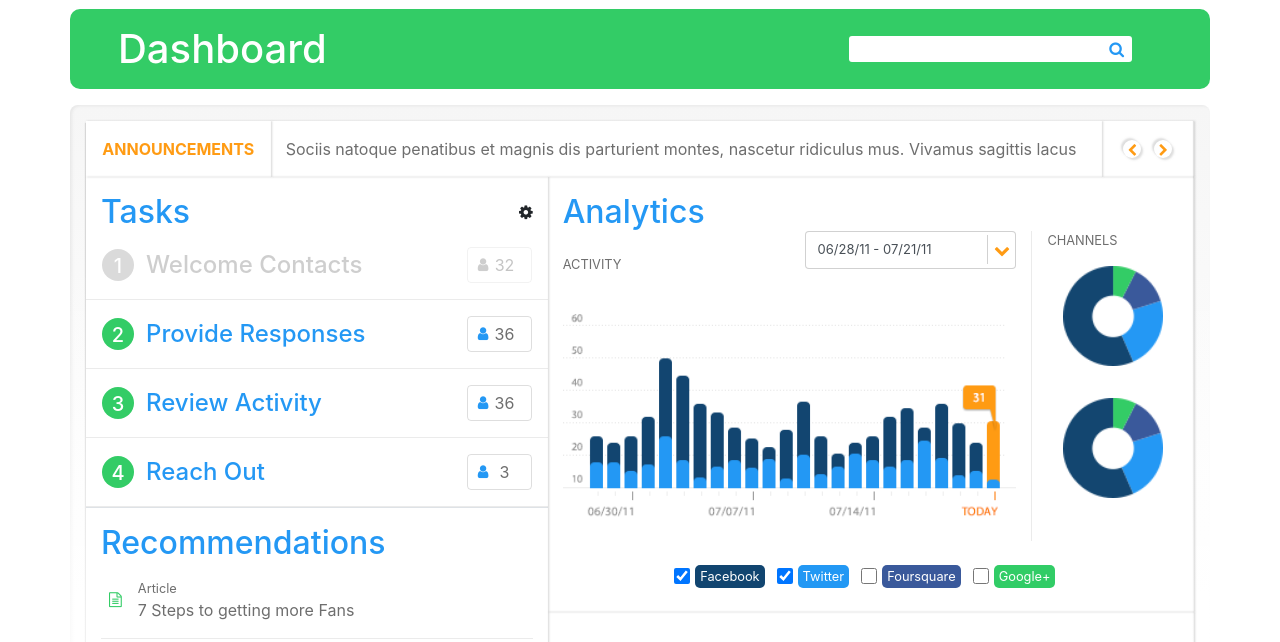
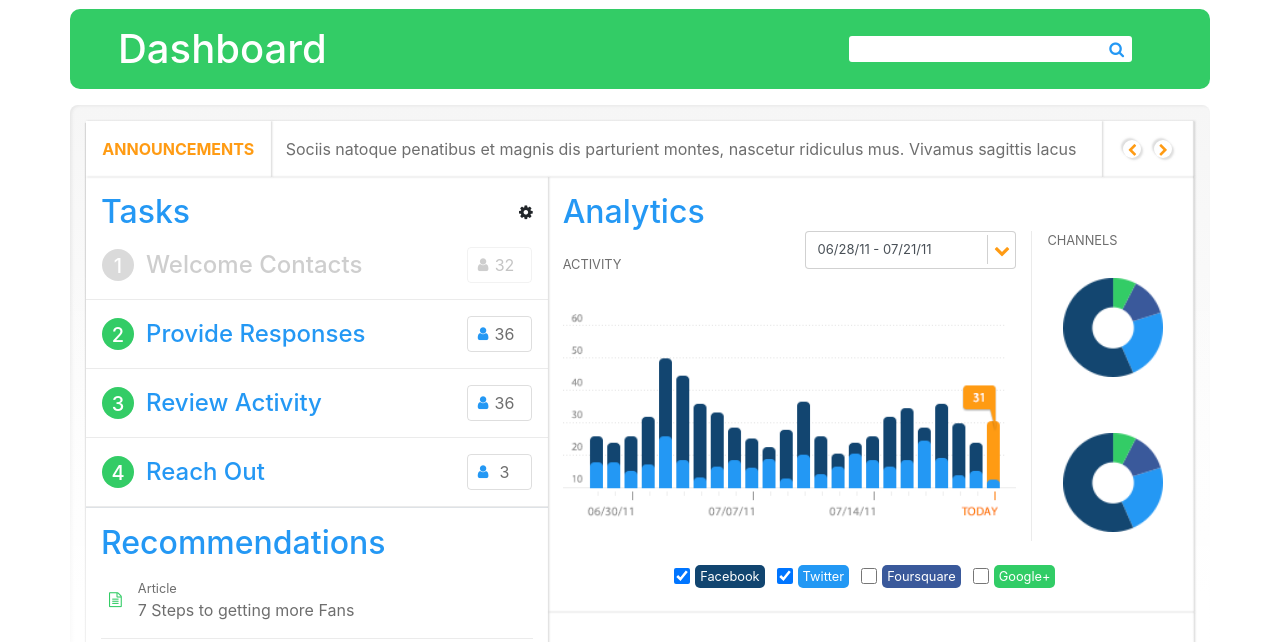
Before and after one commit to coemacfarlane/487-css-proj-1, a plain HTML site: page index.html in a window 1280 px wide. Shown: the part 158-800 px from the top of the page. Drawn offline with nearby package versions, Linux system fonts and the light colour scheme.

Commit message:
final details

```diff
--- a/index.html
+++ b/index.html
@@ -200,7 +200,7 @@
                             <div class="d-flex flex-row justify-content-between align-items-center">
                                 <p class="color-grey">CHANNELS</p>
                             </div>
-                            <div class="d-flex flex-column justify-content-center align-items-center">
+                            <div class="d-flex flex-column justify-content-around align-items-center h-100">
                                 <div class="w-100 img-cover p-3">
                                     <img src="imgs/piegraph.png" alt="Acitvity Graph">
                                 </div>
```
